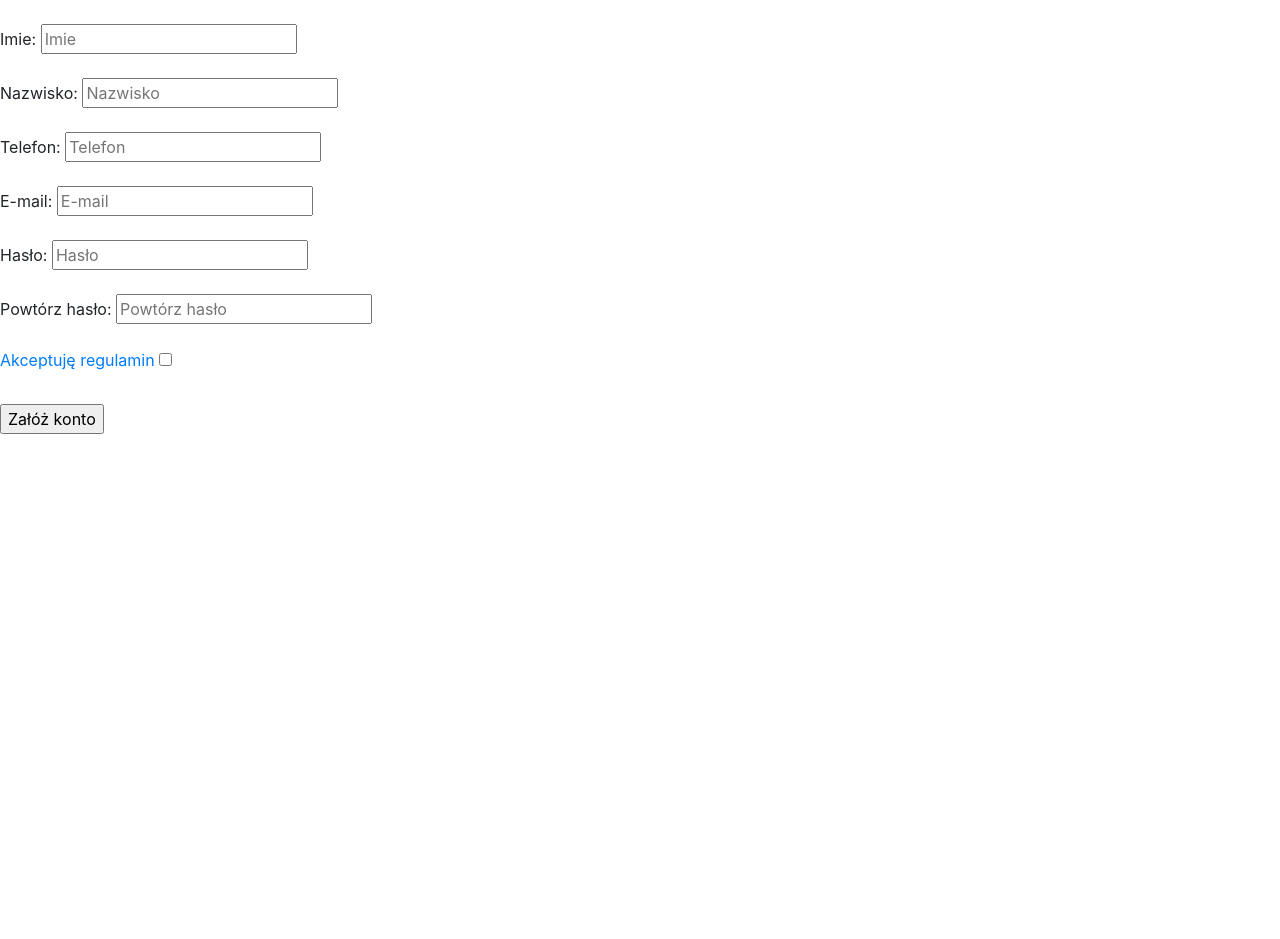
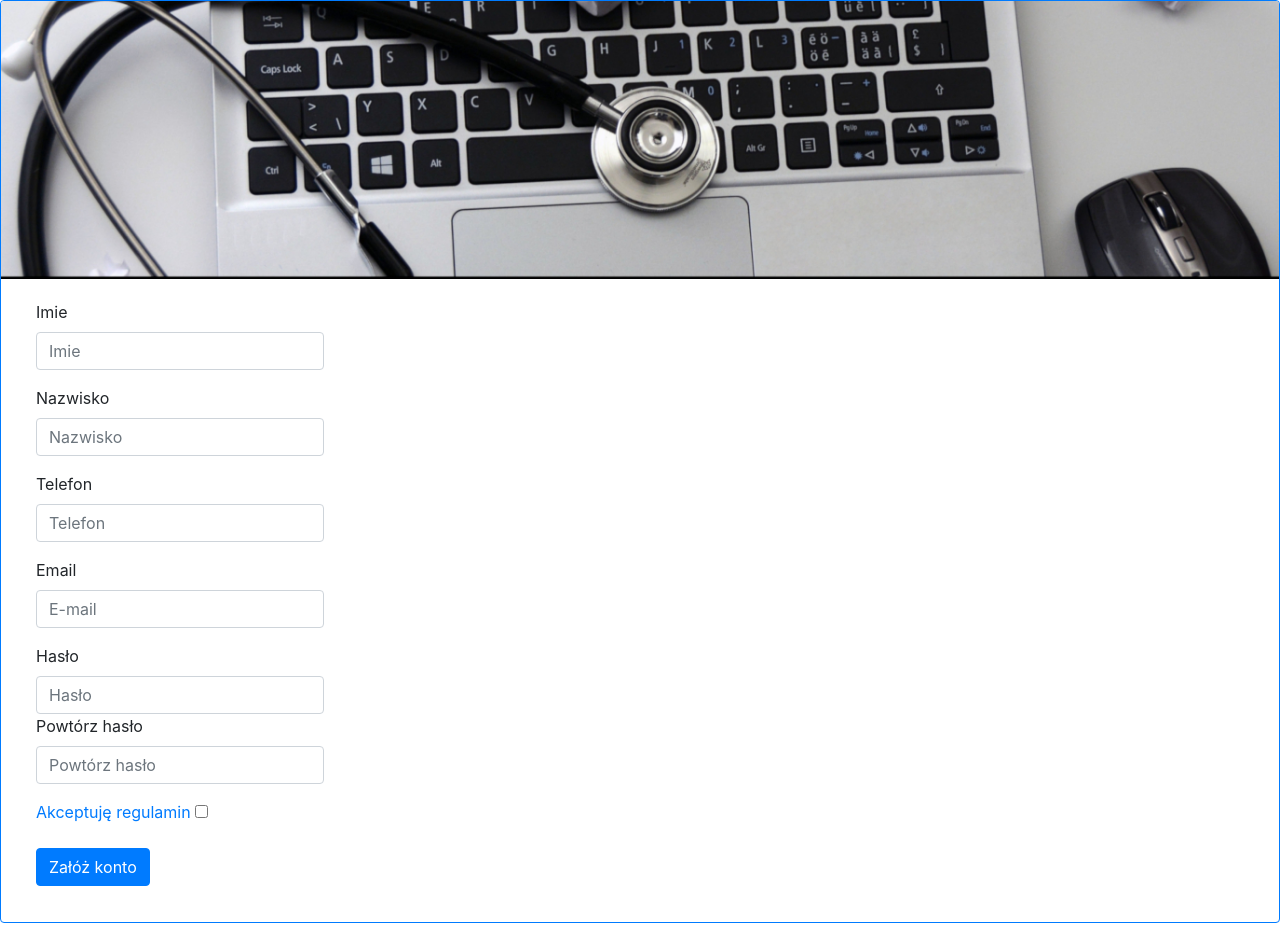
Before and after one commit to servpcteam/servpc, a PHP site: page /register.php in a window 1280 px wide. Before the commit the page ends 434 px from the top, so only its background shows below. Run offline with PHP 8.4, Linux system fonts and the light colour scheme.

Commit message:
Dodane style do logowania i rejestracji

```diff
--- a/register.php
+++ b/register.php
@@ -104,56 +104,71 @@ if (isset($_POST['email'])) {
     <title>Rejestracja</title>
 </head>
 <body>
+    <div class="card border-primary mb-3">
+    <img src="./img/1.jpg" class="card-img-top"/>
+    <div class="col-4"></div>
+    <div class="col-4">
+    <div class="card-body">
         <form method="post">
-    <br/> Imie:
-    <input type="text" name="imie" placeholder="Imie"><br/>
+            <div class="form-group" style="width: 18rem">
+                <label for="inputName">Imie</label>
+                <input id="inputName" type="text" name="imie" placeholder="Imie" class="form-control">
                      <?php
                         if (isset($_SESSION['e_imie'])) {
                         echo '<span class="error">' . $_SESSION['e_imie'] . '</span>';
                         unset($_SESSION['e_imie']);
                         }
                     ?>
-    <br/>Nazwisko:
-    <input type="text" name="nazwisko" placeholder="Nazwisko"><br/>
+            </div>
+            <div class="form-group" style="width: 18rem">
+                <label for="inputSurname">Nazwisko</label>
+                <input id="inputSurname" type="text" name="nazwisko" placeholder="Nazwisko" class="form-control">
                 <?php
                     if (isset($_SESSION['e_nazwisko'])) {
                     echo '<span class="error">' . $_SESSION['e_nazwisko'] . '</span>';
                     unset($_SESSION['e_nazwisko']);
                     }
                 ?>
-    <br/>Telefon:
-    <input type="tel" name="telefon" placeholder="Telefon"><br/>
-    <br/> E-mail:
-    <input type="email" name="email" placeholder="E-mail"><br/>
+            </div>
+            <div class="form-group" style="width: 18rem">
+                <label for="inputPhone">Telefon</label>
+                <input id="inputPhone" type="tel" name="telefon" placeholder="Telefon" class="form-control">
+            </div>
+            <div class="form-group" style="width: 18rem">
+                <label for="inputEmail">Email</label>
+                <input type="email" name="email" placeholder="E-mail" class="form-control" id="inputEmail">
                 <?php
                     if (isset($_SESSION['e_email'])) {
                     echo '<span class="error">' . $_SESSION['e_email'] . '</span>';
                     unset($_SESSION['e_email']);
                     }
                 ?>
-    <br/> Hasło:
-    <input type="password" name="haslo" placeholder="Hasło"><br/>
+            </div>
+            <div class="form-group" style="width: 18rem">
+                <label for="inputPassword1">Hasło</label>
+                <input type="password" name="haslo" placeholder="Hasło" class="form-control" id="inputPassword1">
                     <?php
                         if (isset($_SESSION['e_haslo'])) {
                         echo '<span class="error">' . $_SESSION['e_haslo'] . '</span>';
                         unset($_SESSION['e_haslo']);
                         }
                     ?>
-    <br/> Powtórz hasło:
-    <input type="password" name="haslo1" placeholder="Powtórz hasło"><br/>
-    <br/>
-    <label>
-        <a href="tos.php">Akceptuję regulamin</a> <input type="checkbox" name="tos" id="tos-checkbox">
+            <div class="form-group" style="width: 18rem">
+                <label for="inputPassword2">Powtórz hasło</label>
+                <input id="inputPassword2" type="password" name="haslo1" placeholder="Powtórz hasło" class="form-control">
+            </div>
+            <div class="form-group" style="width: 18rem">
+                <label for="checkTos">
+                    <a href="tos.php">Akceptuję regulamin</a> <input id="checkTos" type="checkbox" name="tos" id="tos-checkbox">
                 </label>
-    <br/>
+            </div>
     <?php
     if (isset($_SESSION['e_tos'])) {
         echo '<span class="error">' . $_SESSION['e_tos'] . '</span>';
         unset($_SESSION['e_tos']);
     }
     ?>
-    <br/>
-    <input type="submit" value="Załóż konto">
+    <button class="btn btn-primary" type="submit">Załóż konto</button>
 </form>
 
 </body>
```
Also changed, not shown: index.php (+18 -8 lines), img/1.jpg. Lines whose indentation alone changed are shown as unchanged.
